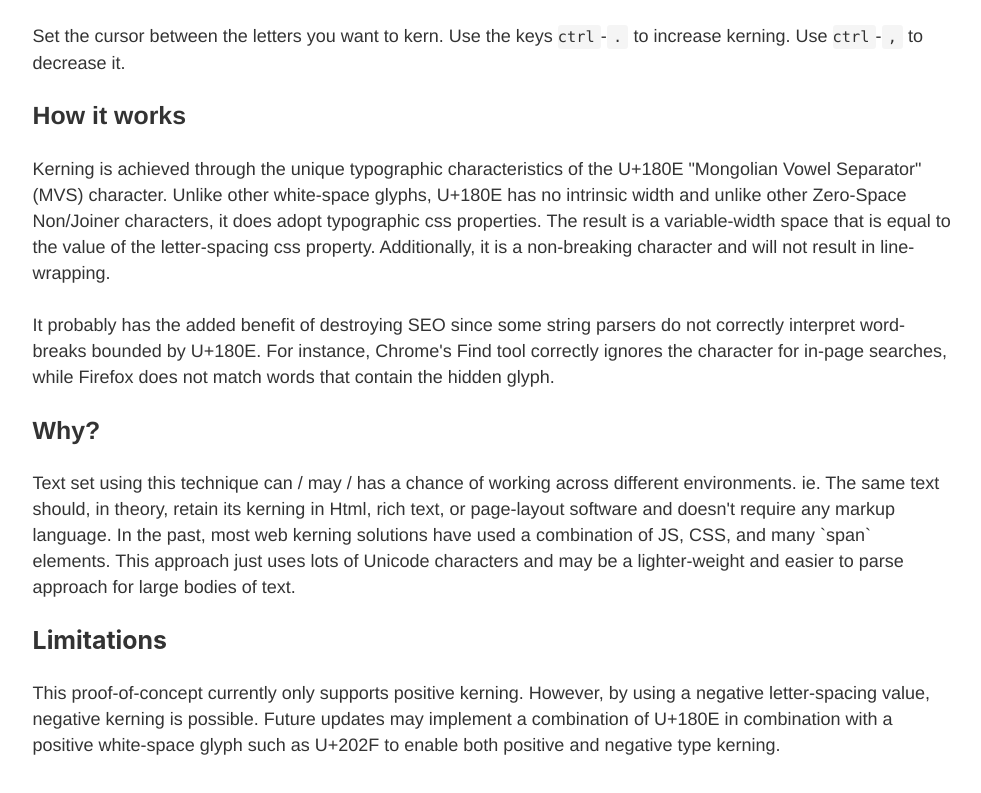
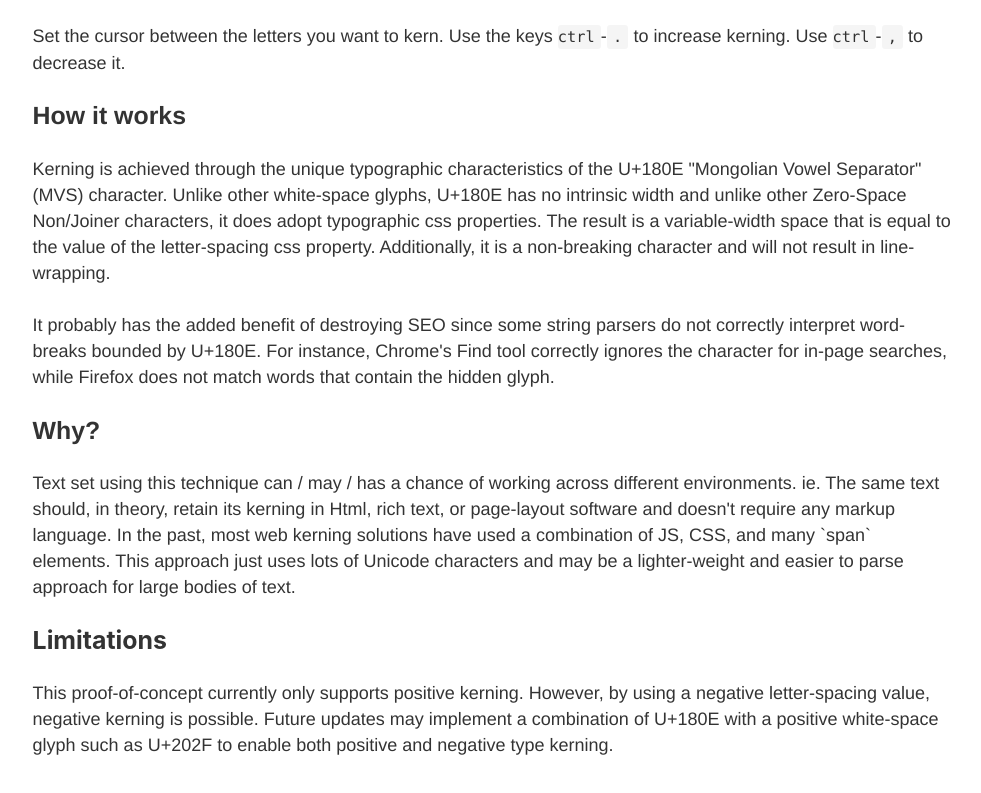
Before and after one commit to new-cairo-sky/unicode-type-kerning, a Gatsby site: page / in a window 1280 px wide. Shown: the part 655-1448 px from the top of the page, without its empty margins (147-1128 px from the left). Built offline with nearby package versions, Linux system fonts and the light colour scheme; Gatsby itself is replaced by a stand-in of ours.

Commit message:
text update

```diff
--- a/src/pages/index.js
+++ b/src/pages/index.js
@@ -50,9 +50,9 @@ const IndexPage = () => (
       <p>
         This proof-of-concept currently only supports positive kerning. However,
         by using a negative letter-spacing value, negative kerning is possible.
-        Future updates may implement a combination of U+180E in combination with
-        a positive white-space glyph such as U+202F to enable both positive and
-        negative type kerning.
+        Future updates may implement a combination of U+180E with a positive
+        white-space glyph such as U+202F to enable both positive and negative
+        type kerning.
       </p>
     </div>
   </Layout>
```
Also changed, not shown: README.md.
